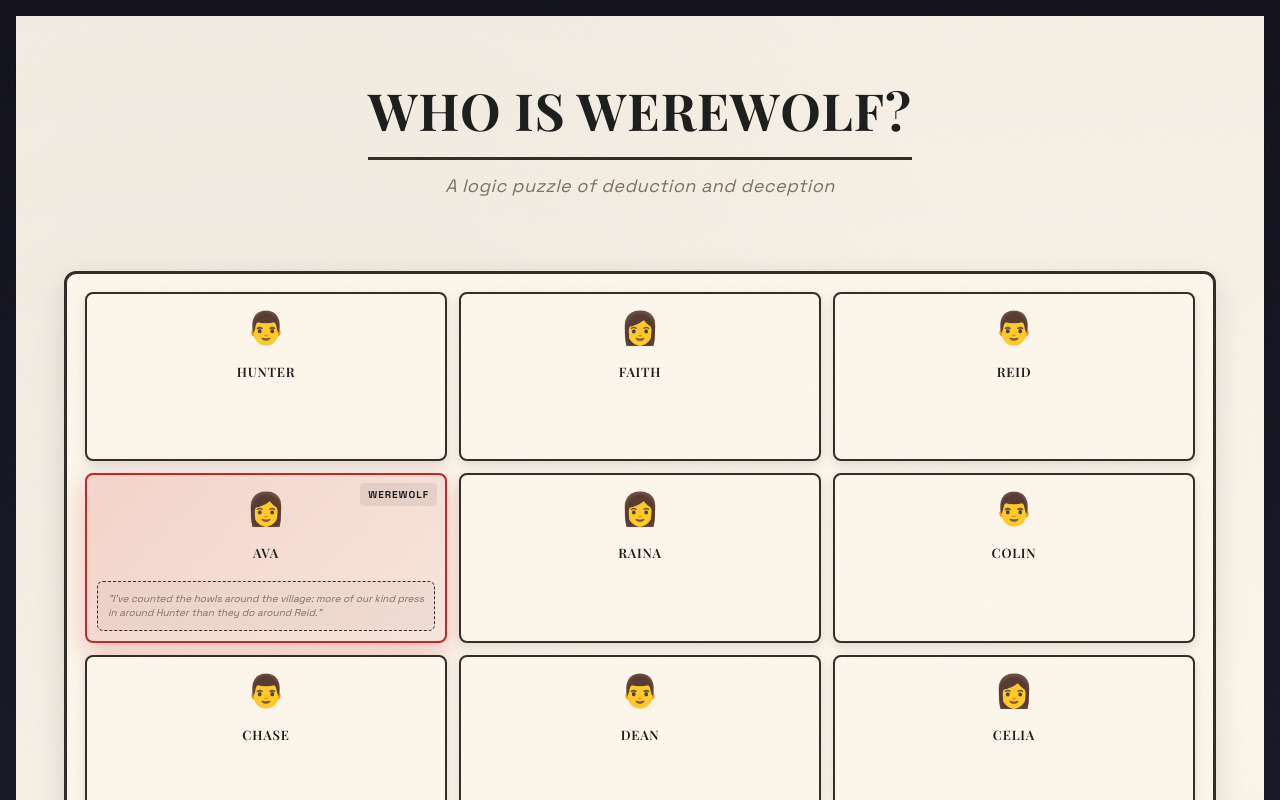
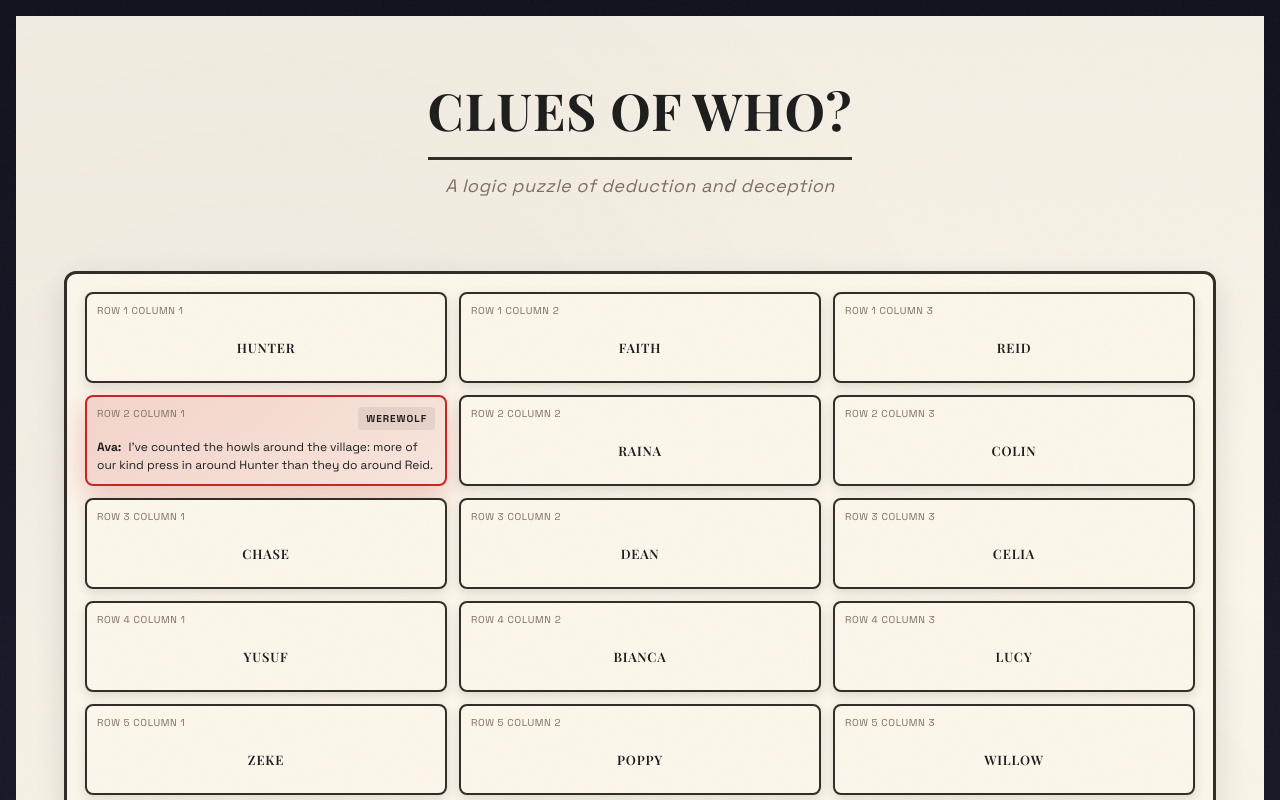
Before and after one commit to soasme/A-DIG, a Next.js app: page / in a window 1280 px wide. Shown: the top 800 px of the page. Built offline with nearby package versions, Linux system fonts and the light colour scheme.

Commit message:
Refactor CharacterCell and modal components for improved layout; enhance styling and remove unused elements

```diff
--- a/app/components/WerewolfGame.css
+++ b/app/components/WerewolfGame.css
@@ -161,8 +161,8 @@
   all: unset;
   display: flex;
   flex-direction: column;
-  align-items: center;
-  gap: 6px;
+  align-items: stretch;
+  gap: 8px;
   flex: 1;
   cursor: inherit;
   width: 100%;
@@ -176,6 +176,21 @@
   outline: 2px solid var(--accent-gold);
   outline-offset: 2px;
   border-radius: 6px;
+}
+
+.cell-header {
+  display: flex;
+  justify-content: space-between;
+  align-items: flex-start;
+  gap: 8px;
+}
+
+.cell-coordinates {
+  font-size: 10px;
+  letter-spacing: 0.6px;
+  text-transform: uppercase;
+  color: var(--muted);
+  line-height: 1.3;
 }
 
 .character-cell.revealed {
@@ -194,26 +209,22 @@
   box-shadow: 0 10px 28px rgba(201, 33, 33, 0.25);
 }
 
-.emoji {
-  font-size: 28px;
-  margin-bottom: 4px;
-  text-align: center;
-}
-
 .name {
   font-family: 'Playfair Display', serif;
   font-size: 12px;
   font-weight: 600;
-  text-align: center;
   letter-spacing: 0.8px;
   text-transform: uppercase;
   margin-bottom: 2px;
+  color: var(--ink);
+}
+
+.unrevealed-name {
+  margin: 0 auto;
+  text-align: center;
 }
 
 .role-badge {
-  position: absolute;
-  top: 8px;
-  right: 8px;
   background: rgba(0, 0, 0, 0.07);
   padding: 4px 8px;
   border-radius: 4px;
@@ -223,6 +234,7 @@
   text-transform: uppercase;
   letter-spacing: 1px;
   color: var(--ink);
+  align-self: flex-end;
 }
 
 .statement {
@@ -238,6 +250,35 @@
   animation: slideDown 0.4s ease-out;
   max-height: none;
   overflow: visible;
+}
+
+.cell-body {
+  flex: 1;
+  display: flex;
+  align-items: center;
+  justify-content: center;
+}
+
+.character-cell.revealed .cell-body {
+  align-items: flex-start;
+  justify-content: flex-start;
+}
+
+.statement.compact {
+  margin: 0;
+  padding: 0;
+  background: none;
+  border: none;
+  font-style: normal;
+  color: var(--ink);
+  font-size: 12px;
+  line-height: 1.5;
+  text-align: left;
+}
+
+.name-inline {
+  font-weight: 700;
+  margin-right: 4px;
 }
 
 .progress {
@@ -343,6 +384,7 @@
   width: 90%;
   box-shadow: 0 20px 60px var(--shadow);
   animation: fadeIn 0.3s ease-out;
+  position: relative;
 }
 
 .modal-title {
@@ -353,6 +395,26 @@
   margin-bottom: 24px;
   text-transform: uppercase;
   letter-spacing: 2px;
+  color: var(--accent-gold);
+}
+
+.modal-close {
+  position: absolute;
+  top: 10px;
+  right: 10px;
+  width: 28px;
+  height: 28px;
+  border-radius: 50%;
+  border: 2px solid var(--grid-line);
+  background: transparent;
+  color: var(--muted);
+  font-weight: 700;
+  cursor: pointer;
+  line-height: 1;
+}
+
+.modal-close:hover {
+  border-color: var(--accent-gold);
   color: var(--accent-gold);
 }
 
@@ -396,19 +458,6 @@
 .btn-werewolf:hover {
   transform: translateY(-2px);
   box-shadow: 0 6px 20px rgba(214, 40, 40, 0.5);
-}
-
-.btn-cancel {
-  background: transparent;
-  border-color: var(--grid-line);
-  color: var(--muted);
-  font-size: 14px;
-  margin-top: 8px;
-}
-
-.btn-cancel:hover {
-  border-color: var(--text-secondary);
-  color: var(--text-primary);
 }
 
 /* Footer */
@@ -493,10 +542,6 @@
     padding: 12px 8px;
   }
 
-  .emoji {
-    font-size: 24px;
-  }
-
   .name {
     font-size: 11px;
   }
--- a/app/components/WerewolfGame.jsx
+++ b/app/components/WerewolfGame.jsx
@@ -318,14 +318,15 @@ const gameData = {
   ]
 }
 
-function CharacterCell({ character, revealed, onClick, showStatement }) {
+function CharacterCell({ character, revealed, onClick }) {
   const puzzle = gameData.puzzle.find(p => p.row === character.row && p.column === character.column);
   const role = revealed ? puzzle?.role : null;
-  const emoji = character.gender === 'female' ? '👩' : '👨';
   const positionStyle = {
     gridColumn: character.column,
     gridRow: character.row
   };
+  const coordsLabel = `row ${character.row} column ${character.column}`;
+  const statementText = puzzle?.statement;
 
   return (
     <div className="cell-wrapper" style={positionStyle}>
@@ -336,19 +337,24 @@ function CharacterCell({ character, revealed, onClick, showStatement }) {
           onClick={() => !revealed && onClick()}
           disabled={revealed}
         >
-          <div className="emoji">{emoji}</div>
-          <div className="name">{character.name}</div>
-          {revealed && (
-            <div className="role-badge">
-              {role}
-            </div>
-          )}
+          <div className="cell-header">
+            <div className="cell-coordinates">{coordsLabel}</div>
+            {revealed && role && (
+              <div className={`role-badge ${role}`}>
+                {role}
+              </div>
+            )}
+          </div>
+          <div className="cell-body">
+            {revealed && statementText ? (
+              <div className="statement compact">
+                <span className="name-inline">{character.name}:</span> {statementText}
+              </div>
+            ) : (
+              <div className="name unrevealed-name">{character.name}</div>
+            )}
+          </div>
         </button>
-        {showStatement && puzzle && (
-          <div className="statement">
-            "{puzzle.statement}"
-          </div>
-        )}
       </div>
     </div>
   );
@@ -366,6 +372,14 @@ function Modal({ character, onSelect, onClose, warning }) {
   return (
     <div className="modal-overlay" onClick={onClose}>
       <div className="modal-content" onClick={(e) => e.stopPropagation()}>
+        <button
+          type="button"
+          className="modal-close"
+          onClick={onClose}
+          aria-label="Close dialog"
+        >
+          x
+        </button>
         <h3 className="modal-title">Identify: {character.name}</h3>
         <div className="modal-buttons">
           <button
@@ -379,12 +393,6 @@ function Modal({ character, onSelect, onClose, warning }) {
             className="btn-werewolf"
           >
             🔴 Werewolf
-          </button>
-          <button
-            onClick={onClose}
-            className="btn-cancel"
-          >
-            Cancel (ESC)
           </button>
         </div>
         {warning && (
@@ -537,8 +545,6 @@ export default function WerewolfGame() {
       const newEvidence = new Set(availableEvidence);
       collectEvidence(puzzle).forEach(ev => newEvidence.add(ev));
       setAvailableEvidence(newEvidence);
-      setMessage(`✅ Correct! ${selectedCharacter.name} is a ${selectedRole}!`);
-      setTimeout(() => setMessage(''), 3000);
       setModalWarning('');
       setSelectedCharacter(null);
     } else {
@@ -560,7 +566,6 @@ export default function WerewolfGame() {
   const boardCells = gameData.characters.map((character) => {
     const key = `${character.row}-${character.column}`;
     const isRevealed = revealed.has(key);
-    const showStatement = isRevealed;
 
     return (
       <CharacterCell
@@ -568,7 +573,6 @@ export default function WerewolfGame() {
         character={character}
         revealed={isRevealed}
         onClick={() => handleCharacterClick(character)}
-        showStatement={showStatement}
       />
     );
   });
@@ -579,7 +583,7 @@ export default function WerewolfGame() {
 
       <section className="game-hero">
         <header className="game-header">
-          <h1 className="game-title">Who is Werewolf?</h1>
+          <h1 className="game-title">Clues of Who?</h1>
           <p className="game-subtitle">A logic puzzle of deduction and deception</p>
         </header>
 
--- a/app/page.tsx
+++ b/app/page.tsx
@@ -25,10 +25,6 @@ export default function Page() {
       `}</style>
 
       <WerewolfGame />
-
-      <footer style={{ textAlign: "center", color: "#555", fontSize: "0.75rem", marginTop: 16 }}>
-        Inspired by Clues by Sam
-      </footer>
     </div>
   );
 }
```
